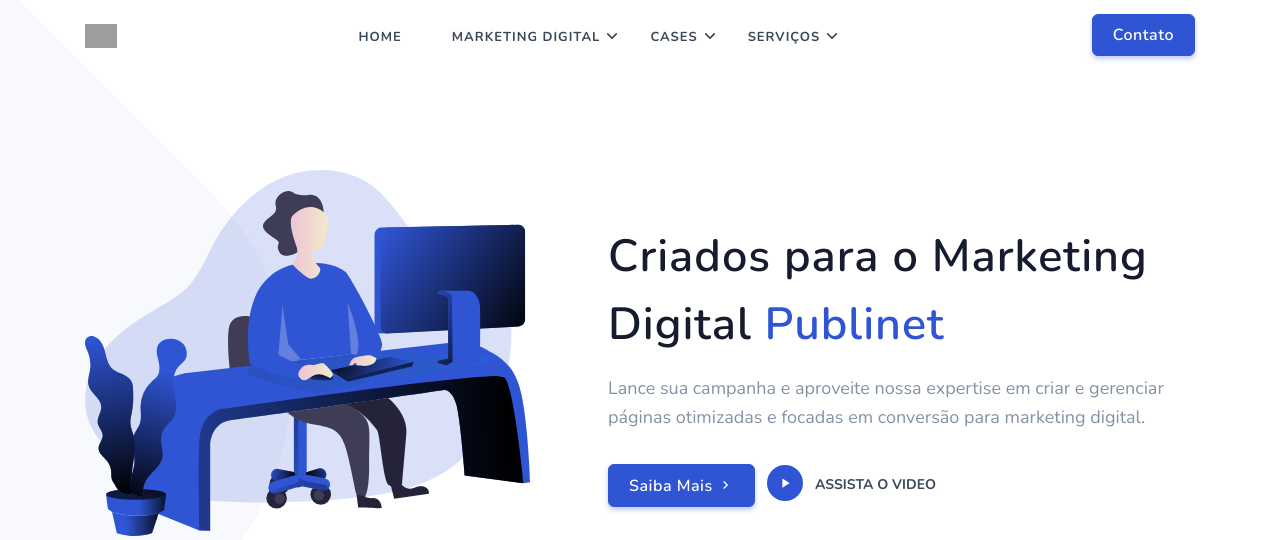
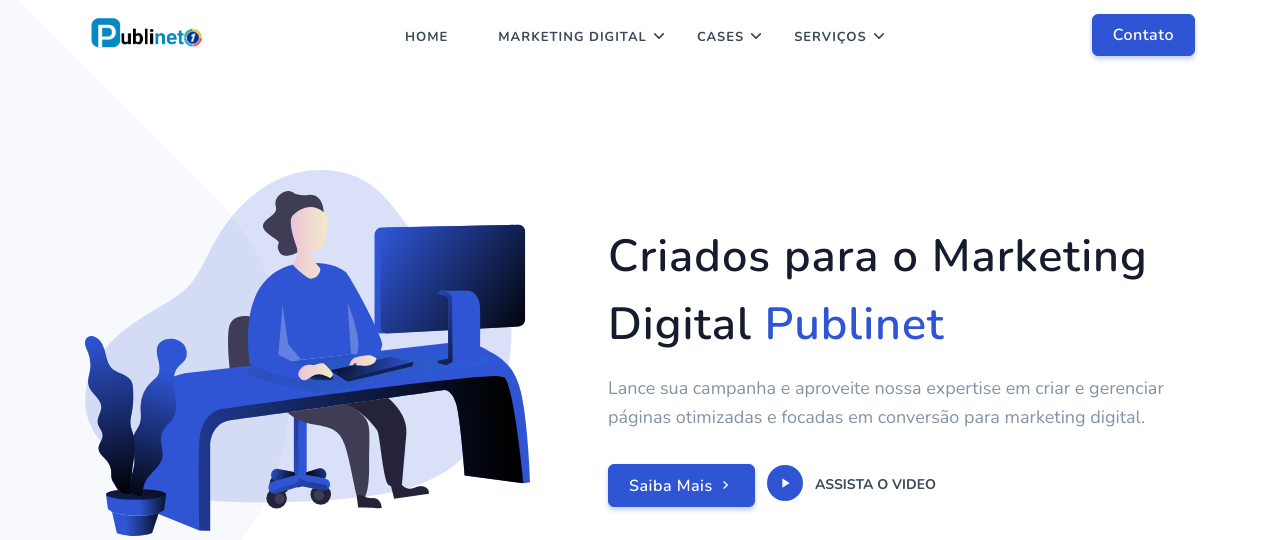
Before and after one commit to israelguido/base-layout, a PHP site: page / in a window 1280 px wide. Shown: the top 540 px of the page. Run offline with PHP 8.4, Linux system fonts and the light colour scheme; grey boxes are pictures that could not be loaded.

Commit message:
new logo and icon

```diff
--- a/index.php
+++ b/index.php
@@ -13,7 +13,7 @@
         <meta name="website" content="https://publinet1.com.br/" />
 
         <!-- favicon -->
-        <link rel="shortcut icon" href="images/favicon.ico">
+        <link rel="shortcut icon" href="images/publinet-favicon.ico">
         <!-- Bootstrap -->
         <link href="css/bootstrap.min.css" rel="stylesheet" type="text/css" />
         <!-- Magnific -->
@@ -48,7 +48,7 @@
                 <!-- Logo container-->
                 <div>
                     <a class="logo" href="index.html">
-                        <img src="images/logo-dark.png" height="24" alt="">
+                        <img src="images/publinet-logo.png" height="50" alt="">
                     </a>
                 </div>
                 <div class="buy-button">
```
Also changed, not shown: images/publinet-favicon.ico (added), images/publinet-logo.png (added).
